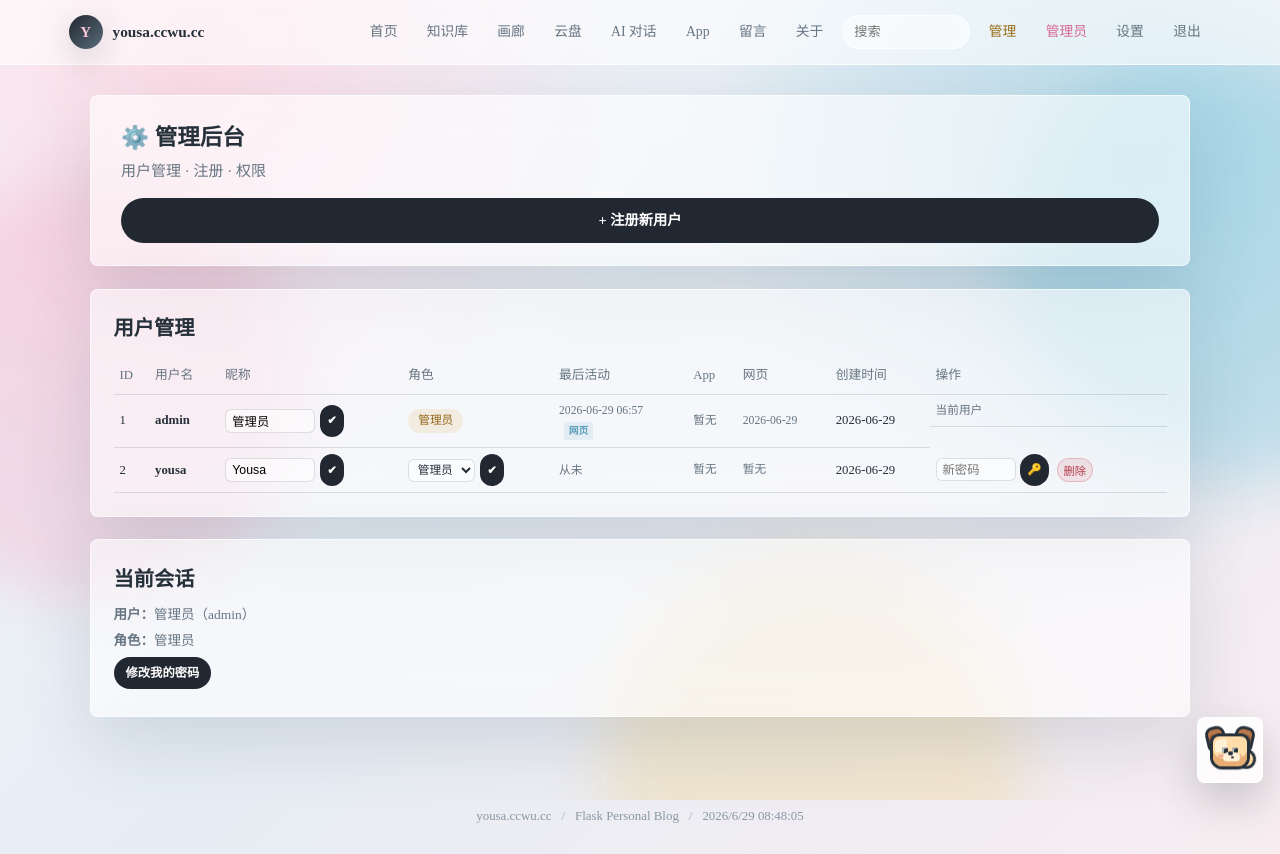
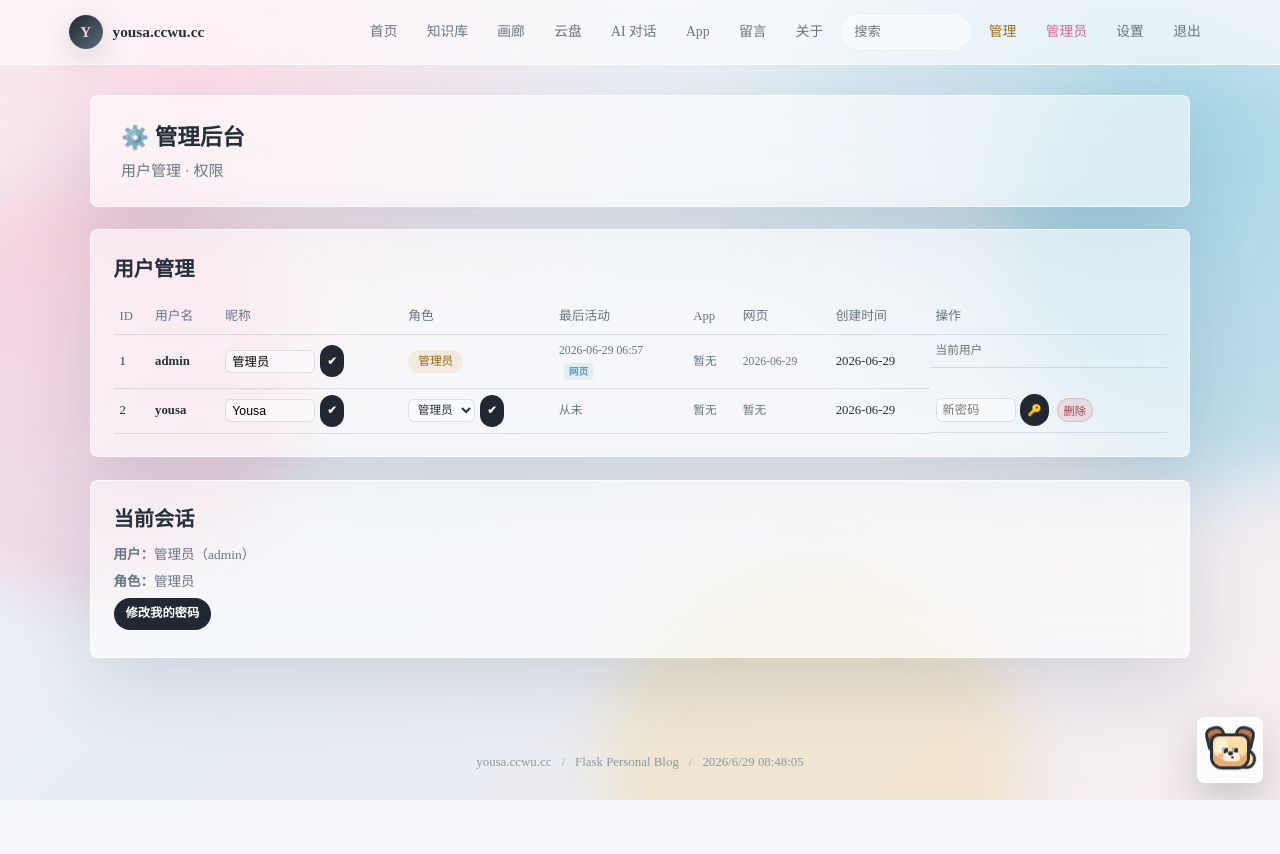
Before and after one commit to YOUSA-CECE/yousa.ccwu.cc, a Flask app: page /admin in a window 1280 px wide. After the commit the page ends 800 px from the top, so only its background shows below. Run offline with Flask 3, Linux system fonts and the light colour scheme; a user stored in the database is signed in; data comes from the database, SQL or seed files in the repository; data that the repository does not hold is empty; some libraries are stand-ins or nearby versions.

Commit message:
fix: 删除管理后台注册新用户按钮

```diff
--- a/templates/admin.html
+++ b/templates/admin.html
@@ -34,9 +34,8 @@
     <div class="admin-header glass-panel">
         <div>
             <h1>⚙️ 管理后台</h1>
-            <p class="page-desc" style="margin-top:0.2rem">用户管理 · 注册 · 权限</p>
+            <p class="page-desc" style="margin-top:0.2rem">用户管理 · 权限</p>
         </div>
-        <a href="/register" class="form-btn">+ 注册新用户</a>
     </div>
 
     <div class="admin-section glass-panel">
```
